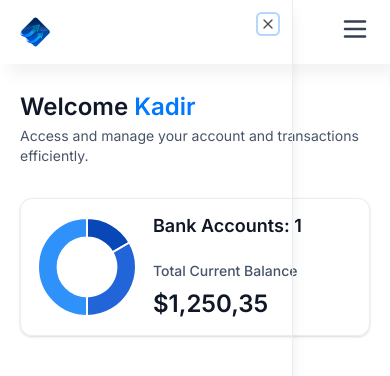
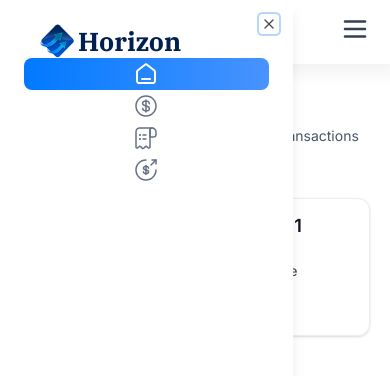
Before and after one commit to Kaadirm/Advanced-Frontend-Technology-Study-Repository, a Next.js app in the folder banking-app/: page / in a window 390 px wide. Both pictures are taken after a click on the button 355 px from the left and 29 px from the top of the page. Shown: the top 376 px of the page. Built offline with nearby package versions, Linux system fonts and the light colour scheme.

Commit message:
SheetContent and activelink

```diff
--- a/banking-app/components/MobileNav.tsx
+++ b/banking-app/components/MobileNav.tsx
@@ -1,4 +1,10 @@
+'use client';
+
+import { sidebarLinks } from '@/constants';
+import Link from 'next/link';
 import Image from 'next/image';
+import { usePathname } from 'next/navigation';
+import { cn } from '@/lib/utils';
 import {
     Sheet,
     SheetContent,
@@ -9,6 +15,7 @@ import {
 } from '@/components/ui/sheet';
 
 const MobileNav = ({ user }: MobileNavProps) => {
+    const pathname = usePathname();
     return (
         <section className="w-full max-w-[264px]">
             <Sheet>
@@ -21,7 +28,54 @@ const MobileNav = ({ user }: MobileNavProps) => {
                         className="cursor-pointer"
                     />
                 </SheetTrigger>
-                <SheetContent side="left"></SheetContent>
+                <SheetContent side="left" className="border-none bg-white">
+                    <Link
+                        href="/"
+                        className="flex cursor-pointer items-center gap-1 px-4"
+                    >
+                        <Image
+                            src="/icons/logo.svg"
+                            width={34}
+                            height={34}
+                            alt="Horizon logo"
+                        />
+                        <h1 className="text-26 font-ibm-plex-serif font-bold text-black-1">
+                            Horizon
+                        </h1>
+                    </Link>
+                    {sidebarLinks.map((item) => {
+                        const isActive =
+                            pathname === item.route ||
+                            pathname.startsWith(`${item.route}/`);
+                        return (
+                            <Link
+                                href={item.route}
+                                key={item.label}
+                                className={cn('sidebar-link', {
+                                    'bg-bank-gradient': isActive
+                                })}
+                            >
+                                <div className="relative size-6">
+                                    <Image
+                                        src={item.imgURL}
+                                        alt={item.label}
+                                        fill
+                                        className={cn({
+                                            'brightness-[3] invert-0': isActive
+                                        })}
+                                    />
+                                </div>
+                                <p
+                                    className={cn('sidebar-label', {
+                                        '!text-white': isActive
+                                    })}
+                                >
+                                    {item.label}
+                                </p>
+                            </Link>
+                        );
+                    })}
+                </SheetContent>
             </Sheet>
         </section>
     );
```
